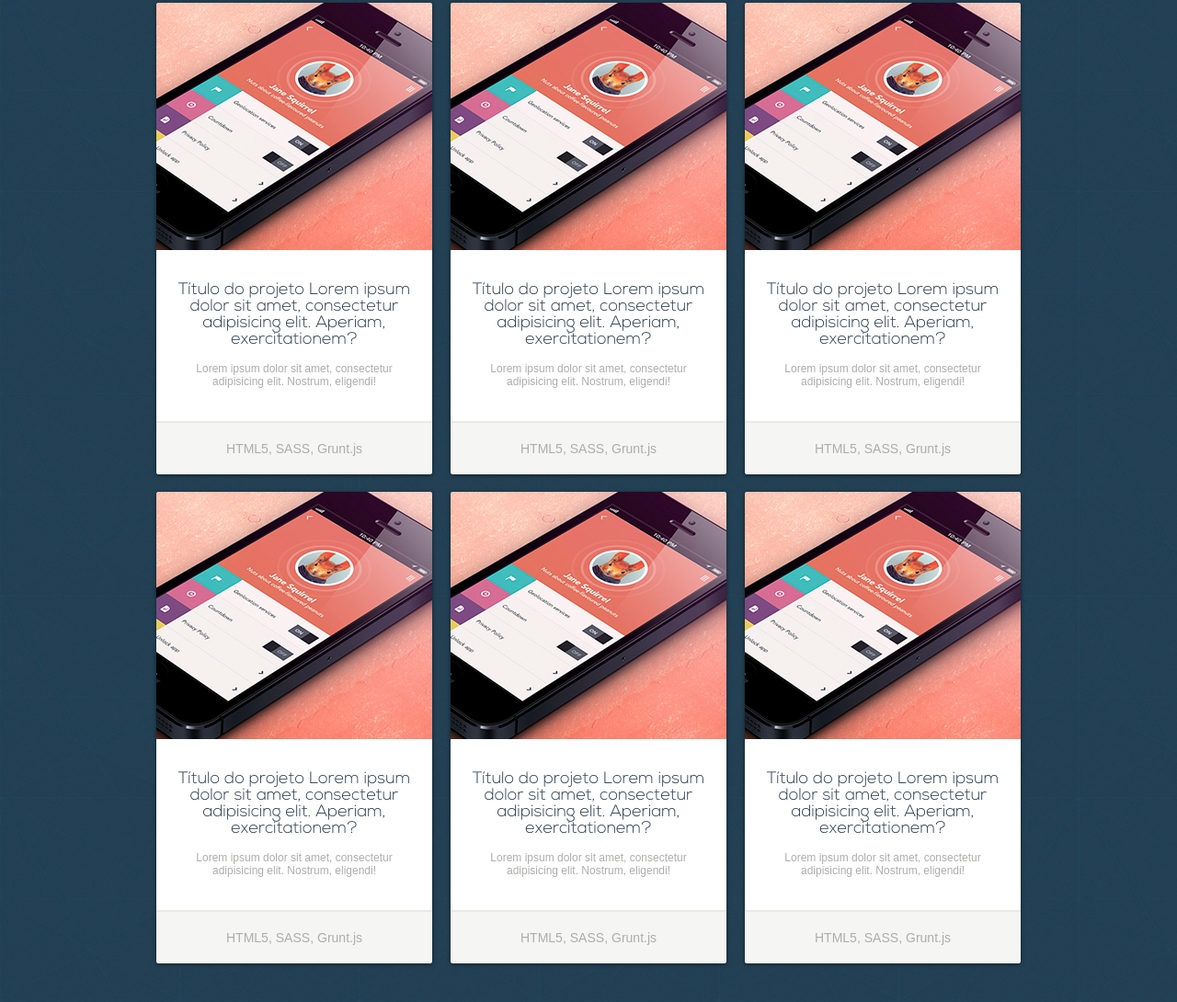
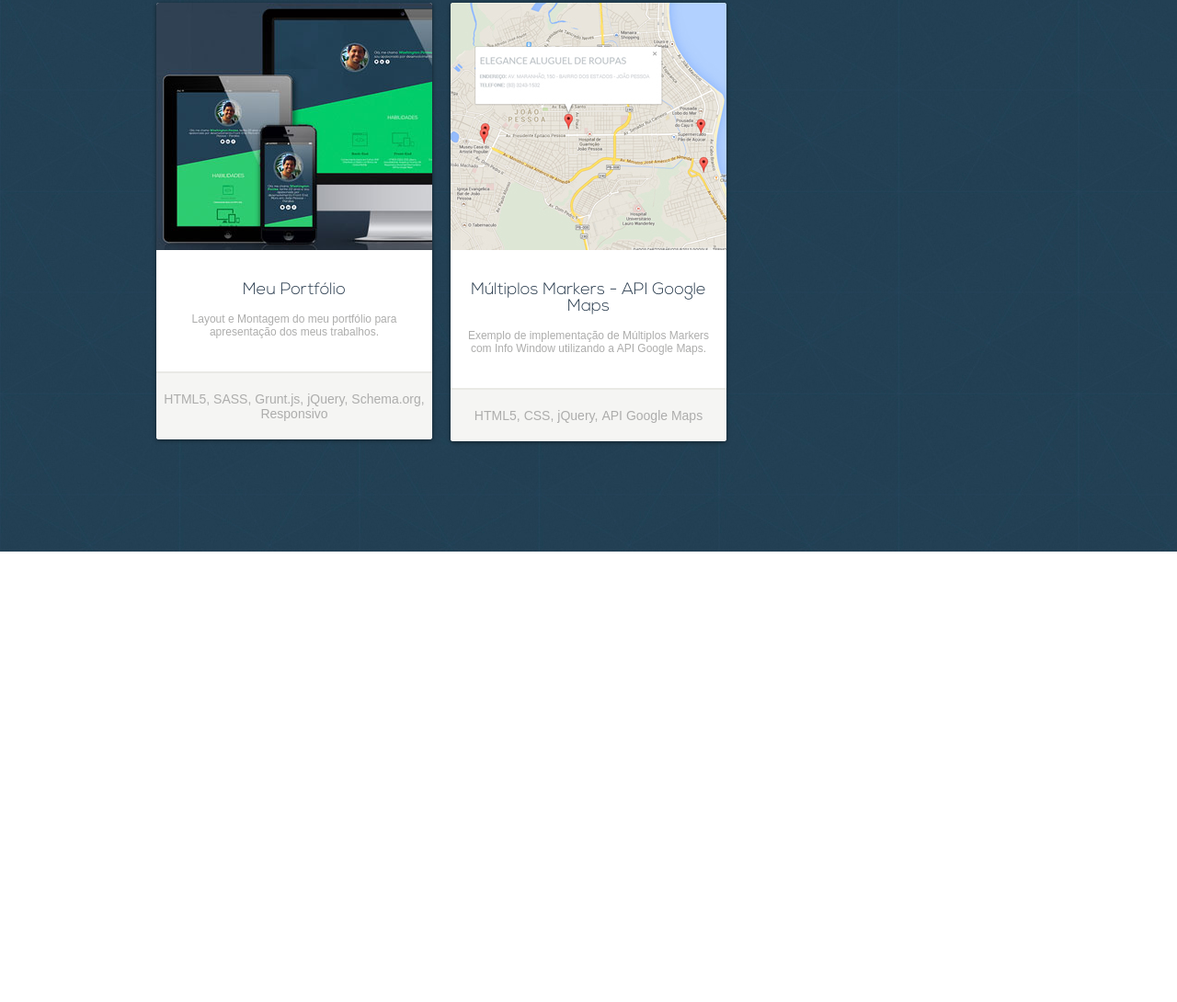
Before and after one commit to wpontes/meu_portfolio, a website: page index.html in a window 1280 px wide. Shown: the part 1552-2642 px from the top of the page at 92% size. After the commit the page ends 2152 px from the top, so only its background shows below. Drawn offline with nearby package versions, Linux system fonts and the light colour scheme.

Commit message:
Correção e Conteudo
Correção de alguns bugs e alimentação de conteúdo

```diff
--- a/Gruntfile.js
+++ b/Gruntfile.js
@@ -8,8 +8,7 @@ module.exports = function(grunt){
 			server: {
 				options:{
 					port: 9001,
-					hotname: '*',
-					// open: true
+					hotname: '*'
 				}
 			}
 		},
@@ -17,7 +16,7 @@ module.exports = function(grunt){
 			dev: {
 				options: {
 					force: true,
-					basePath: "d:/wamp/www/meu_portfolio/",
+					basePath: "d:/wamp/www/portfolio/",
                     sassDir: "assets/sass/",
                     cssDir: "assets/css/",
                     imagesDir: "assets/img/",
@@ -43,6 +42,5 @@ module.exports = function(grunt){
 
 	grunt.registerTask('createserver', ['connect:server']);
 	grunt.registerTask('buildcss', ['compass:dev']);
-
 	grunt.registerTask('run', ['createserver', 'watch']);
 };
--- a/assets/sass/main.scss
+++ b/assets/sass/main.scss
@@ -9,6 +9,10 @@
 	    -webkit-box-sizing: border-box;
 	       -moz-box-sizing: border-box;
 	            box-sizing: border-box;
+	}
+
+	*[hidden]{
+		display: none;
 	}
 
 	a{ text-decoration: none; }
--- a/index.html
+++ b/index.html
@@ -24,7 +24,7 @@
         <!-- PRESENTATION -->
         <header id="header" class="header">
 
-            <h1 hidden>Apresentação</h1>
+            <h1 hidden>Washington Pontes do Amaral</h1>
 
             <figure class="avatar">
                 <img src="assets/img/avatar.jpg" width="195" height="195" alt="Foto de Washington Pontes do Amaral" class="avatar-thumb" itemprop="image" />
@@ -45,8 +45,6 @@
 
         <main id="main" class="main">
 
-            <h1 hidden>Conteúdo Principal</h1>
-
             <!-- SKILLS -->
             <section class="skills">
 
@@ -58,7 +56,7 @@
                 <section class="skill skill-normal back">
                     <i class="icon-back-end"></i>
                     <h1 class="title">Back-End</h1>
-                    <p class="description">Conhecimento básico em PHP, Java e SQL.</p>
+                    <p class="description">Conhecimento básico em PHP e SQL.</p>
                 </section>
 
                 <!-- FRONT-END -->
@@ -72,7 +70,7 @@
                 <section class="skill skill-normal design">
                     <i class="icon-webdesign"></i>
                     <h1 class="title">Webdesign</h1>
-                    <p class="description">Conhecimento médio em UI e Photoshop</p>
+                    <p class="description">Conhecimento em UI e Photoshop</p>
                 </section>
 
             </section>
@@ -91,22 +89,25 @@
                     <article class="project">
 
                         <header class="header-project">
-                            <a href="#">
+                            <a href="http://wpontes.github.io/portfolio/">
                                 <figure class="image-project">
-                                    <img src="img/img-project.jpg" alt="Nome do Projeto" class="image" />
+                                    <img src="img/meu_portfolio.jpg" alt="Meu Portfólio" class="image" />
                                 </figure>
 
-                                <h1 class="title">Título do projeto Lorem ipsum dolor sit amet, consectetur adipisicing elit. Aperiam, exercitationem?</h1>
+                                <h1 class="title">Meu Portfólio</h1>
                             </a>
                         </header>
 
-                        <p class="description">Lorem ipsum dolor sit amet, consectetur adipisicing elit. Nostrum, eligendi!</p>
+                        <p class="description">Layout e Montagem do meu portfólio para apresentação dos meus trabalhos.</p>
 
                         <footer class="footer-project">
                             <ul class="list-technologies">
                                 <li>HTML5</li>
                                 <li>SASS</li>
                                 <li>Grunt.js</li>
+                                <li>jQuery</li>
+                                <li>Schema.org</li>
+                                <li>Responsivo</li>
                             </ul>
                         </footer>
 
@@ -117,126 +118,23 @@
                     <article class="project">
 
                         <header class="header-project">
-                            <a href="#">
+                            <a href="http://wpontes.github.io/MultiplosMarkersGoogleMaps/">
                                 <figure class="image-project">
-                                    <img src="img/img-project.jpg" alt="Nome do Projeto" class="image" />
+                                    <img src="img/multiplos_markers.jpg" alt="Múltiplos Markers - API Google Maps" class="image" />
                                 </figure>
 
-                                <h1 class="title">Título do projeto Lorem ipsum dolor sit amet, consectetur adipisicing elit. Aperiam, exercitationem?</h1>
+                                <h1 class="title">Múltiplos Markers - API Google Maps</h1>
                             </a>
                         </header>
 
-                        <p class="description">Lorem ipsum dolor sit amet, consectetur adipisicing elit. Nostrum, eligendi!</p>
+                        <p class="description">Exemplo de implementação de Múltiplos Markers com Info Window utilizando a API Google Maps.</p>
 
                         <footer class="footer-project">
                             <ul class="list-technologies">
                                 <li>HTML5</li>
-                                <li>SASS</li>
-                                <li>Grunt.js</li>
-                            </ul>
-                        </footer>
-
-                    </article>
-                    <!-- /PROJECT -->
-
-                    <!-- PROJECT -->
-                    <article class="project">
-
-                        <header class="header-project">
-                            <a href="#">
-                                <figure class="image-project">
-                                    <img src="img/img-project.jpg" alt="Nome do Projeto" class="image" />
-                                </figure>
-
-                                <h1 class="title">Título do projeto Lorem ipsum dolor sit amet, consectetur adipisicing elit. Aperiam, exercitationem?</h1>
-                            </a>
-                        </header>
-
-                        <p class="description">Lorem ipsum dolor sit amet, consectetur adipisicing elit. Nostrum, eligendi!</p>
-
-                        <footer class="footer-project">
-                            <ul class="list-technologies">
-                                <li>HTML5</li>
-                                <li>SASS</li>
-                                <li>Grunt.js</li>
-                            </ul>
-                        </footer>
-
-                    </article>
-                    <!-- /PROJECT -->
-
-                    <!-- PROJECT -->
-                    <article class="project">
-
-                        <header class="header-project">
-                            <a href="#">
-                                <figure class="image-project">
-                                    <img src="img/img-project.jpg" alt="Nome do Projeto" class="image" />
-                                </figure>
-
-                                <h1 class="title">Título do projeto Lorem ipsum dolor sit amet, consectetur adipisicing elit. Aperiam, exercitationem?</h1>
-                            </a>
-                        </header>
-
-                        <p class="description">Lorem ipsum dolor sit amet, consectetur adipisicing elit. Nostrum, eligendi!</p>
-
-                        <footer class="footer-project">
-                            <ul class="list-technologies">
-                                <li>HTML5</li>
-                                <li>SASS</li>
-                                <li>Grunt.js</li>
-                            </ul>
-                        </footer>
-
-                    </article>
-                    <!-- /PROJECT -->
-
-                    <!-- PROJECT -->
-                    <article class="project">
-
-                        <header class="header-project">
-                            <a href="#">
-                                <figure class="image-project">
-                                    <img src="img/img-project.jpg" alt="Nome do Projeto" class="image" />
-                                </figure>
-
-                                <h1 class="title">Título do projeto Lorem ipsum dolor sit amet, consectetur adipisicing elit. Aperiam, exercitationem?</h1>
-                            </a>
-                        </header>
-
-                        <p class="description">Lorem ipsum dolor sit amet, consectetur adipisicing elit. Nostrum, eligendi!</p>
-
-                        <footer class="footer-project">
-                            <ul class="list-technologies">
-                                <li>HTML5</li>
-                                <li>SASS</li>
-                                <li>Grunt.js</li>
-                            </ul>
-                        </footer>
-
-                    </article>
-                    <!-- /PROJECT -->
-
-                    <!-- PROJECT -->
-                    <article class="project">
-
-                        <header class="header-project">
-                            <a href="#">
-                                <figure class="image-project">
-                                    <img src="img/img-project.jpg" alt="Nome do Projeto" class="image" />
-                                </figure>
-
-                                <h1 class="title">Título do projeto Lorem ipsum dolor sit amet, consectetur adipisicing elit. Aperiam, exercitationem?</h1>
-                            </a>
-                        </header>
-
-                        <p class="description">Lorem ipsum dolor sit amet, consectetur adipisicing elit. Nostrum, eligendi!</p>
-
-                        <footer class="footer-project">
-                            <ul class="list-technologies">
-                                <li>HTML5</li>
-                                <li>SASS</li>
-                                <li>Grunt.js</li>
+                                <li>CSS</li>
+                                <li>jQuery</li>
+                                <li>API Google Maps</li>
                             </ul>
                         </footer>
 
```
Also changed, not shown: google70ea09f3d41915bd.html (deleted, +0 -1 lines), README.md, assets/css/main.css, assets/img/avatar.jpg, assets/img/sprite.png, img/meu_portfolio.jpg (added), img/multiplos_markers.jpg (added), 1 other file.
